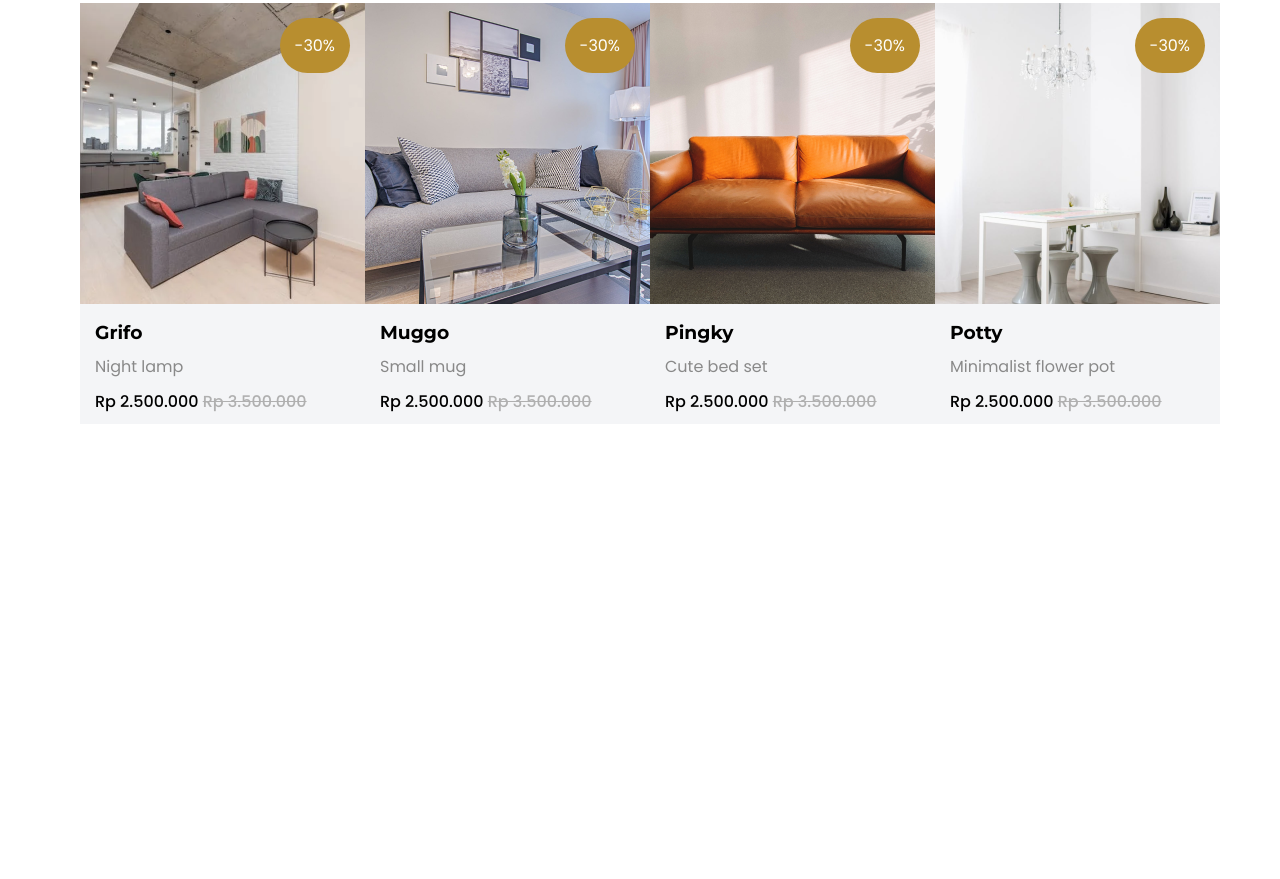
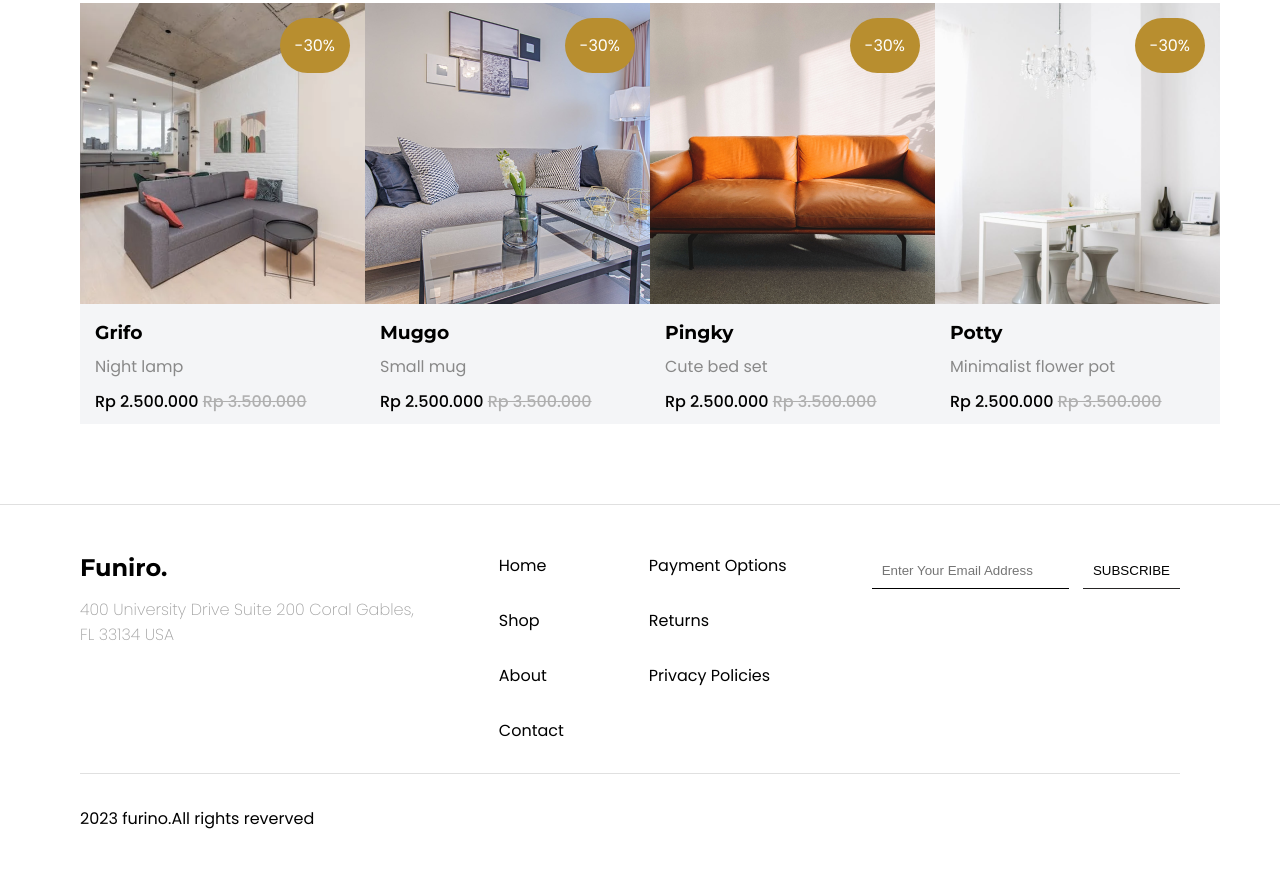
Before and after one commit to AwsomeAnkit/landing_page, a plain HTML site: page index.html in a window 1280 px wide. Shown: the part 1913-2792 px from the top of the page. Before the commit the page ends 2337 px from the top, so only its background shows below. Drawn offline with Linux system fonts and the light colour scheme.

Commit message:
1st page done

```diff
--- a/index.html
+++ b/index.html
@@ -27,10 +27,10 @@
         </div>
         <!-- Reference -->
         <div class="reference">
-            <button><img src="/assets/header/person.png"></button>
-            <button><img src="/assets/header/search.png"></button>
-            <button><img src="/assets/header/like.png"></button>
-            <button><img src="/assets/header/shop.png"></button>
+            <button type="button"><img src="/assets/header/person.png"></button>
+            <button type="button"><img src="/assets/header/search.png"></button>
+            <button type="button"><img src="/assets/header/like.png"></button>
+            <button type="button"><img src="/assets/header/shop.png"></button>
         </div>
     </header>
 
@@ -394,10 +394,49 @@
                     </div>
                 </div>
             </div>
-        <!-- <div class="last">
+            <!-- <div class="last">
             <button>Show More</button>
         </div> -->
     </section>
+
+    <footer class="footer-wrapper">
+        <div class="footer-container">
+            <div class="Address">
+                <h2>Funiro.</h2>
+                <p>
+                    400 University Drive Suite 200 Coral Gables,<br>
+                    FL 33134 USA
+                </p>
+            </div>
+            <div class="Link-section">
+                <h4>Link</h4>
+                <ul>
+                    <li><a href="#">Home</a></li>
+                    <li><a href="#">Shop</a></li>
+                    <li><a href="#">About</a></li>
+                    <li><a href="#">Contact</a></li>
+                </ul>
+            </div>
+            <div class="Help">
+                <h4>Help</h4>
+                <ul>
+                    <li><a href="">Payment Options</a></li>
+                    <li><a href="">Returns</a></li>
+                    <li><a href="">Privacy Policies</a></li>
+                </ul>
+            </div>
+            <div class="Newsletter">
+                <h4>Newsletter</h4>
+                <form>
+                    <input type="email" placeholder="Enter Your Email Address">
+                    <button class="submit-btn" type="submit">SUBSCRIBE</button>
+                </form>
+            </div>
+        </div>
+        <div class="footer-bottom">
+            <p>2023 furino.All rights reverved</p>
+        </div>
+    </footer>
 </body>
 
 </html>
--- a/style/index.css
+++ b/style/index.css
@@ -172,6 +172,7 @@ h1{
     row-gap: 10px;
     padding-left: 5rem;
     padding-right: 5rem;
+    padding-bottom: 5rem;
 }
 
 .product-card {
@@ -258,19 +259,126 @@ h1{
     padding: 15px;
 }
 
-.inside{
-    transition: .5s ease;
-    opacity: 0;
-    position: absolute;
-    top: 240%;
-    left: 9%;
-    transform: translate(-50%, -50%);
-    -ms-transform: translate(-50%, -50%);
-}
-
 .add{
     background: white;
     color: #B88E2F;
     font-size: 16px;
     padding: 16px 105px;
 }
+
+.footer-wrapper{
+    padding: 3rem 5rem;
+    border-top: 1px solid #e0e0e0;
+    overflow: hidden;
+}
+.footer-container{
+   display: flex;
+    justify-content: space-between;
+    margin: 0;
+    max-width: 1100px;
+    max-height: 100vh;
+    border-bottom: 1px solid #e0e0e0;
+}
+
+.Address{
+    display: flex;
+    flex-direction: column;
+    gap: 15px;
+}
+
+.Address > p{
+    font-weight: 200;
+    color: #9F9F9F;
+}
+
+.Link-section{
+    position: relative;
+}
+
+ul{
+    list-style-type: none;
+}
+
+.Link-section >h4{
+    position: absolute;
+    top: -90px;
+    left: -10px;
+    padding: 10px;
+    font-weight: 300;
+    color:  #9F9F9F;
+    font-size: 20px;
+}
+
+.Link-section > ul > li{
+    margin-bottom: 30px;
+}
+
+.Link-section > ul >li >a {
+    text-decoration: none;
+    color: black;
+    font-weight: 400;
+}
+
+.Help{
+    position: relative;
+}
+
+.Help >h4{
+    position: absolute;
+    top: -90px;
+    left: -10px;
+    padding: 10px;
+    font-weight: 300;
+    color:  #9F9F9F;
+    font-size: 20px;
+}
+
+.Help > ul > li{
+    margin-bottom: 30px;
+}
+
+.Help > ul >li >a {
+    text-decoration: none;
+    color: black;
+    font-weight: 400;
+}
+
+.Newsletter{
+    position: relative;
+}
+
+.Newsletter > h4{
+    position: absolute;
+    top: -90px;
+    left: -10px;
+    padding: 10px;
+    font-weight: 300;
+    color:  #9F9F9F;
+    font-size: 20px;
+}
+
+input[type="email"]{
+    padding: 10px;
+    margin-right: 10px;
+    border: none;
+    border-bottom: 1px solid black;
+}
+
+.submit-btn{
+    padding: 10px;
+    color: #000;
+    border: none;
+    border-bottom:1px solid rgb(38, 36, 36);
+    background: white;
+    cursor: pointer;
+}
+
+.footer-bottom{
+    display: flex;
+    align-items: center;
+    margin-top: 2rem;
+}
+
+.footer-bottom > p{
+    text-align: left;
+}
```
Also changed, not shown: 1 other file.
